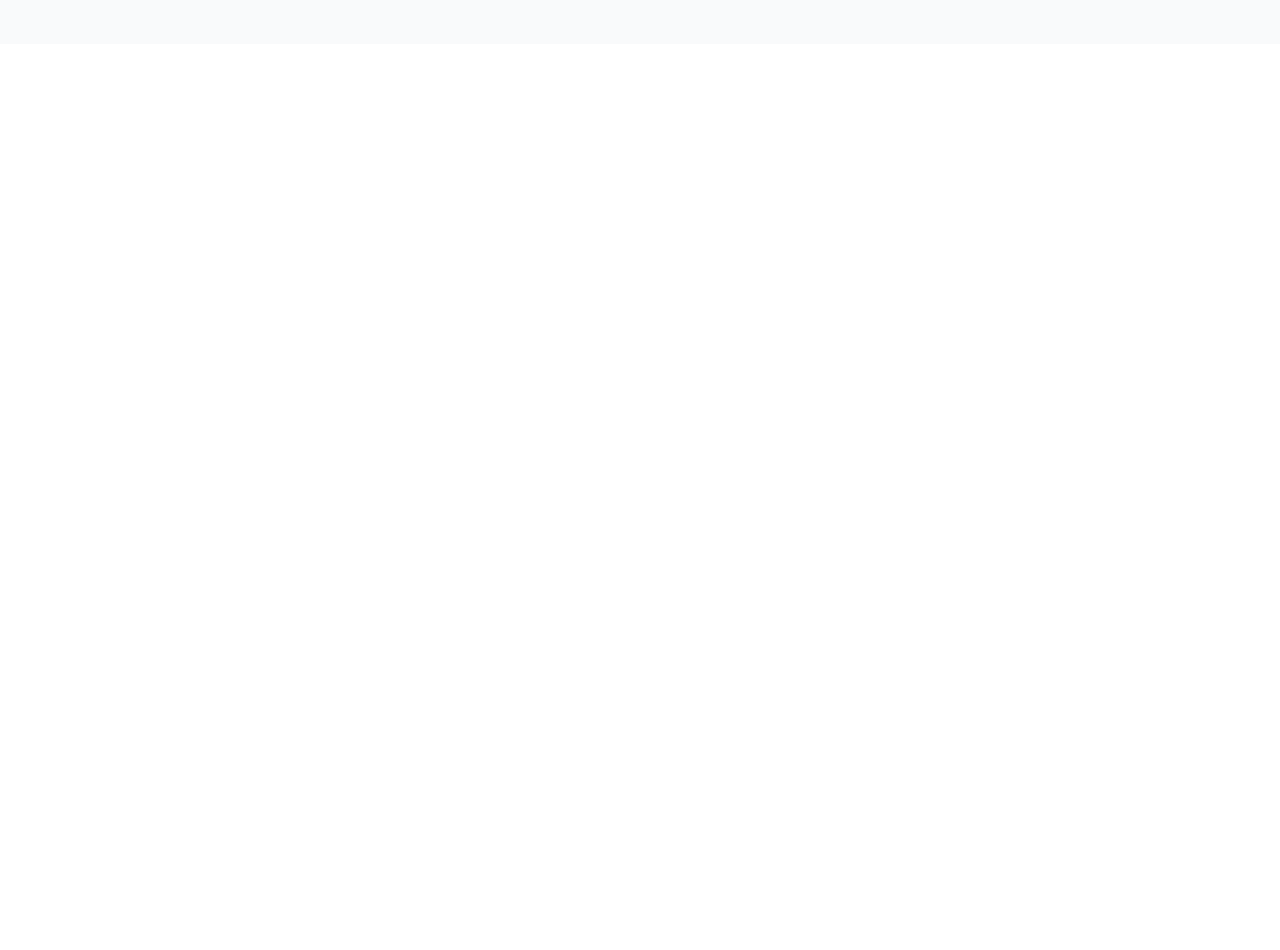
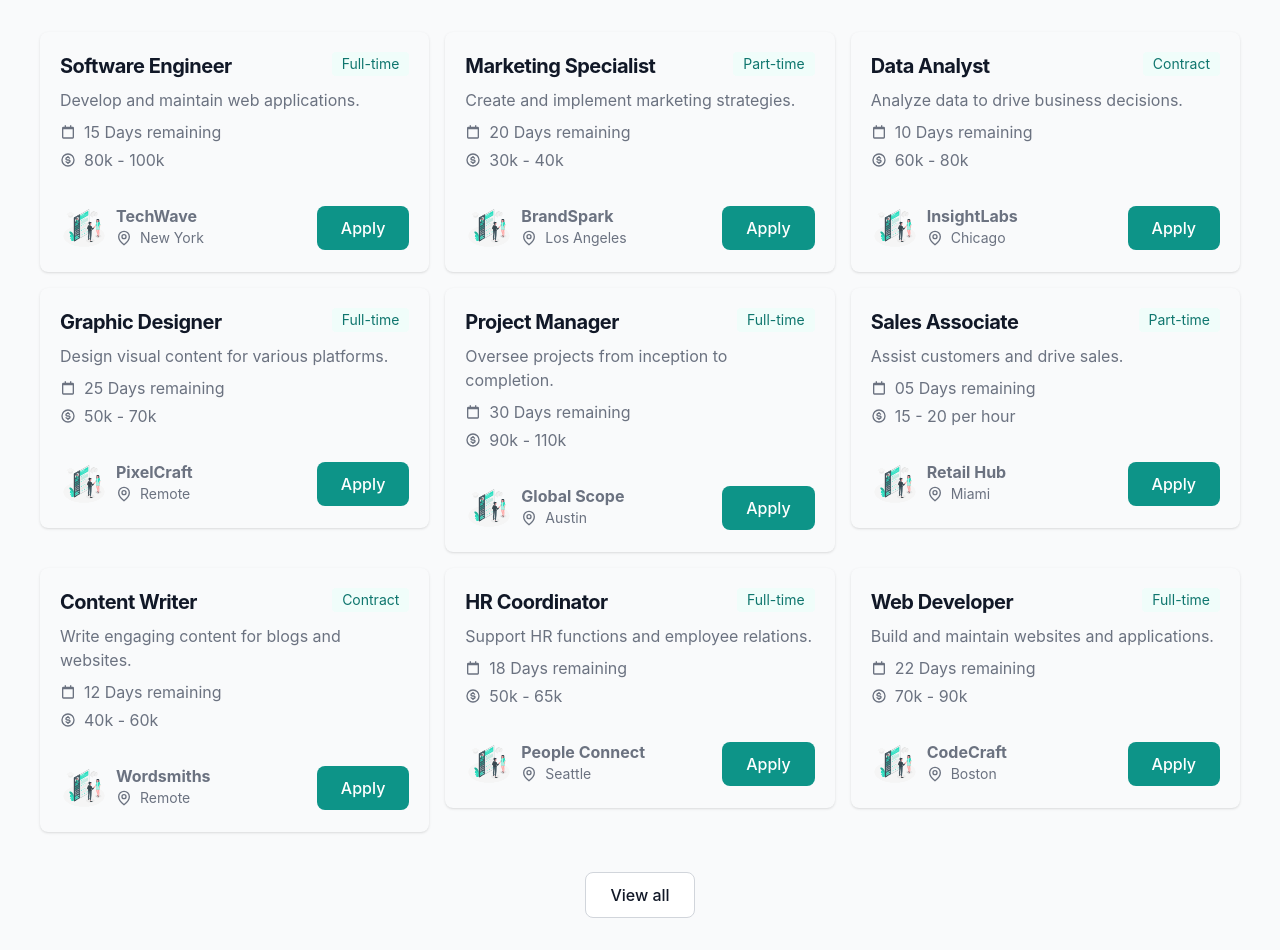
Before and after one commit to jadhavanushka/jobfinder, a React (Create React App) app: page / in a window 1280 px wide. Shown: the part 820-1770 px from the top of the page. Before the commit the page ends 864 px from the top, so only its background shows below. Built offline with nearby package versions, Linux system fonts and the light colour scheme.

Commit message:
added jobs section

```diff
--- a/src/App.js
+++ b/src/App.js
@@ -2,6 +2,7 @@ import './App.css';
 import Navbar from './components/Navbar';
 import Header from './components/Header';
 import Stats from './components/Stats';
+import JobSection from './components/JobsSection';
 
 
 function App() {
@@ -11,6 +12,7 @@ function App() {
       <Navbar />
       <Header/>
       <Stats/>
+      <JobSection />
 
     </div>
   );
--- /dev/null
+++ b/src/components/JobCard.js
@@ -0,0 +1,66 @@
+import React from 'react';
+import { BiCalendarAlt, BiDollarCircle } from 'react-icons/bi';
+import { GrLocation } from 'react-icons/gr';
+import headerimg from '../images/headerimg.svg';
+
+const JobCard = ({ job }) => {
+    return (
+        <div className="mr-auto place-self-center md:col-span-6 lg:col-span-4 w-full h-full">
+            <div className="p-5 items-start bg-gray-50 rounded-lg shadow hover:shadow-lg hover:ring-1 hover:ring-teal-500 flex flex-col mb-2 md:m-2">
+                <div className="flex flex-col w-full mb-4">
+                    <div className='flex justify-between mb-2'>
+                        <h3 className="text-start text-xl font-bold tracking-tight text-gray-900">
+                            {job.role}
+                        </h3>
+                        <p className="h-fit bg-teal-50 text-teal-700 text-sm px-2.5 py-0.5 rounded">
+                            {job.type}
+                        </p>
+                    </div>
+                    <p className="text-gray-500 mb-2">
+                        {job['description']}
+                    </p>
+                    <div className="flex flex-col gap-1 mb-4">
+                        <div className='flex items-center'>
+                            <span className="text-gray-500 hover:text-gray-900 me-2">
+                                <BiCalendarAlt />
+                            </span>
+                            <p className="text-gray-500">
+                                {job['deadline_in']} Days remaining
+                            </p>
+                        </div>
+                        <div className='flex items-center'>
+                            <span className="text-gray-500 hover:text-gray-900 me-2">
+                                <BiDollarCircle />
+                            </span>
+                            <p className="text-gray-500">
+                                {job.salary_range}
+                            </p>
+                        </div>
+                    </div>
+                </div>
+
+                <div className='flex items-center gap-8 justify-between w-full'>
+                    <div className='flex gap-2'>
+                        <img className="w-12 h-12 rounded-lg" src={headerimg} alt="Company logo" />
+                        <div className='flex flex-col'>
+                            <p className="text-gray-500 font-bold text-start">{job.company}</p>
+                            <div className='flex items-center'>
+                                <span href="#" className="text-gray-500 hover:text-gray-900 me-2">
+                                    <GrLocation />
+                                </span>
+                                <p className="text-gray-500 text-sm">
+                                    {job.location}
+                                </p>
+                            </div>
+                        </div>
+                    </div>
+                    <button className="text-white bg-teal-600 hover:bg-teal-700 focus:ring-4 focus:ring-teal-300 hover:text-white
+                    font-medium rounded-lg text-base px-6 py-2.5 text-center inline-flex items-center justify-center">
+                        Apply</button>
+                </div>
+            </div>
+        </div>
+    );
+};
+
+export default JobCard;
--- /dev/null
+++ b/src/components/JobsSection.js
@@ -0,0 +1,116 @@
+import React from 'react';
+import JobCard from './JobCard';
+
+const jobsData = [
+    {
+        "role": "Software Engineer",
+        "description": "Develop and maintain web applications.",
+        "company": "TechWave",
+        "type": "Full-time",
+        "salary_range": "80k - 100k",
+        "location": "New York",
+        "deadline_in": "15"
+    },
+    {
+        "role": "Marketing Specialist",
+        "description": "Create and implement marketing strategies.",
+        "company": "BrandSpark",
+        "type": "Part-time",
+        "salary_range": "30k - 40k",
+        "location": "Los Angeles",
+        "deadline_in": "20"
+    },
+    {
+        "role": "Data Analyst",
+        "description": "Analyze data to drive business decisions.",
+        "company": "InsightLabs",
+        "type": "Contract",
+        "salary_range": "60k - 80k",
+        "location": "Chicago",
+        "deadline_in": "10"
+    },
+    {
+        "role": "Graphic Designer",
+        "description": "Design visual content for various platforms.",
+        "company": "PixelCraft",
+        "type": "Full-time",
+        "salary_range": "50k - 70k",
+        "location": "Remote",
+        "deadline_in": "25"
+    },
+    {
+        "role": "Project Manager",
+        "description": "Oversee projects from inception to completion.",
+        "company": "Global Scope",
+        "type": "Full-time",
+        "salary_range": "90k - 110k",
+        "location": "Austin",
+        "deadline_in": "30"
+    },
+    {
+        "role": "Sales Associate",
+        "description": "Assist customers and drive sales.",
+        "company": "Retail Hub",
+        "type": "Part-time",
+        "salary_range": "15 - 20 per hour",
+        "location": "Miami",
+        "deadline_in": "05"
+    },
+    {
+        "role": "Content Writer",
+        "description": "Write engaging content for blogs and websites.",
+        "company": "Wordsmiths",
+        "type": "Contract",
+        "salary_range": "40k - 60k",
+        "location": "Remote",
+        "deadline_in": "12"
+    },
+    {
+        "role": "HR Coordinator",
+        "description": "Support HR functions and employee relations.",
+        "company": "People Connect",
+        "type": "Full-time",
+        "salary_range": "50k - 65k",
+        "location": "Seattle",
+        "deadline_in": "18"
+    },
+    {
+        "role": "Web Developer",
+        "description": "Build and maintain websites and applications.",
+        "company": "CodeCraft",
+        "type": "Full-time",
+        "salary_range": "70k - 90k",
+        "location": "Boston",
+        "deadline_in": "22"
+    },
+];
+
+const JobSection = () => {
+    return (
+        <section className='max-w-screen-xl px-4 py-8 mx-auto lg:mt-4 flex flex-col items-center'>
+            <h2 className="mb-4 text-3xl font-bold leading-tight tracking-tight text-gray-900  md:text-4xl">
+                Explore Jobs
+            </h2>
+            <p className="px-4 mb-6 font-light text-gray-500 lg:mb-8 md:text-lg lg:text-xl text-center">
+                Discover a vast array of exciting job opportunities across various industries and locations.</p>
+
+            <div className='grid max-w-screen-xl md:px-4 mx-auto md:grid-cols-12 mb-8'>
+                {
+                    jobsData.map((job, index) =>
+                    (
+                        <JobCard key={index} job={job} />
+                    ))
+                }
+            </div>
+
+            <button className="font-medium rounded-lg text-base px-6 py-2.5 text-center inline-flex items-center justify-center w-fit
+                    text-gray-900 bg-white border border-gray-300 focus:outline-none hover:bg-gray-100 focus:ring-4
+                    focus:ring-gray-100">
+                View all</button>
+
+        </section>
+
+    );
+};
+
+export default JobSection;
```
